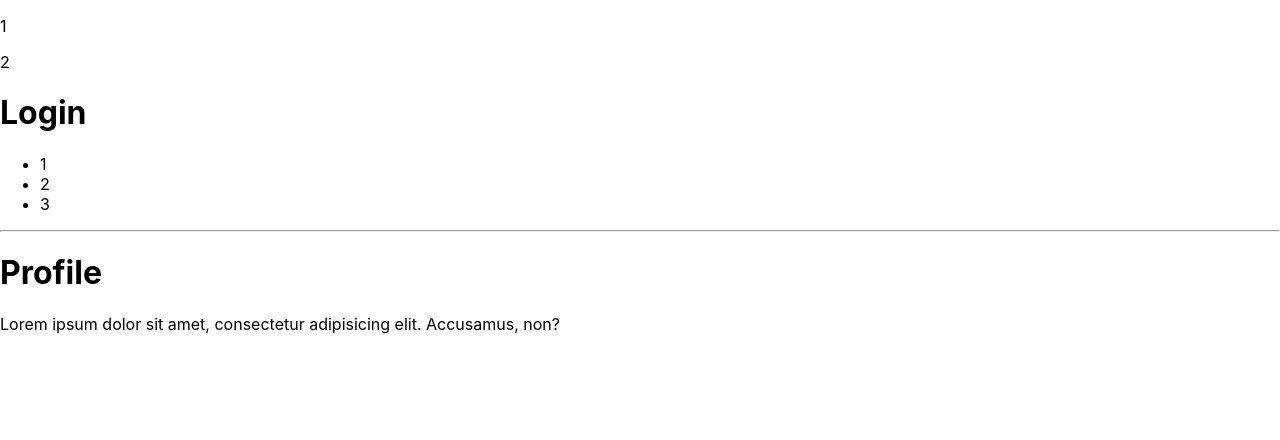
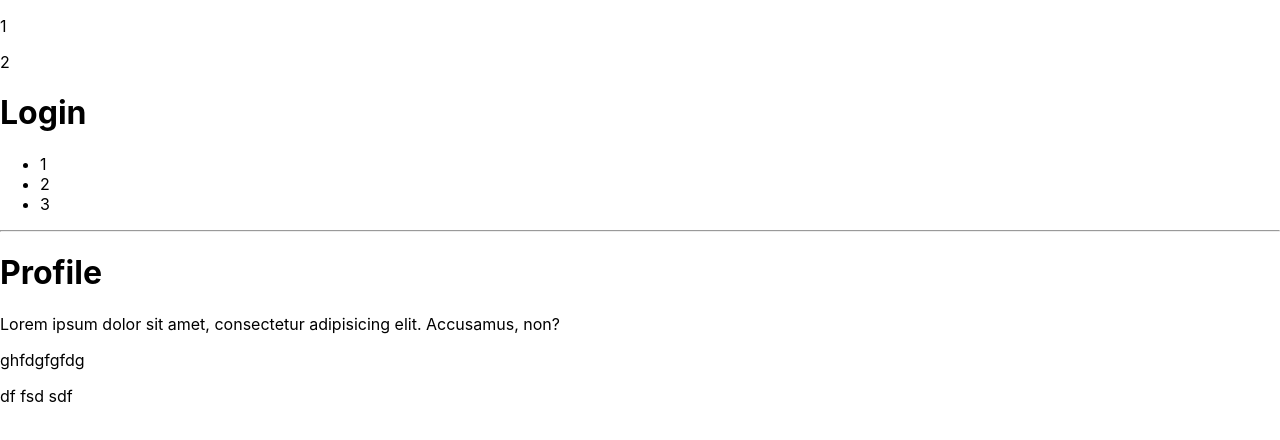
Before and after one commit to safronman/test_git2, a React (Create React App) app: page / in a window 1280 px wide. Shown: the top 440 px of the page. Built offline with nearby package versions, Linux system fonts and the light colour scheme.

Commit message:
wwww fds vcxcv

```diff
--- a/src/App.js
+++ b/src/App.js
@@ -18,6 +18,10 @@ function App() {
             <div>
                 <h1>Profile</h1>
                 <p>Lorem ipsum dolor sit amet, consectetur adipisicing elit. Accusamus, non?</p>
+ghfdgfgfdg
+            <p>df
+            fsd
+            sdf</p>
             </div>
         </div>
     );
```
